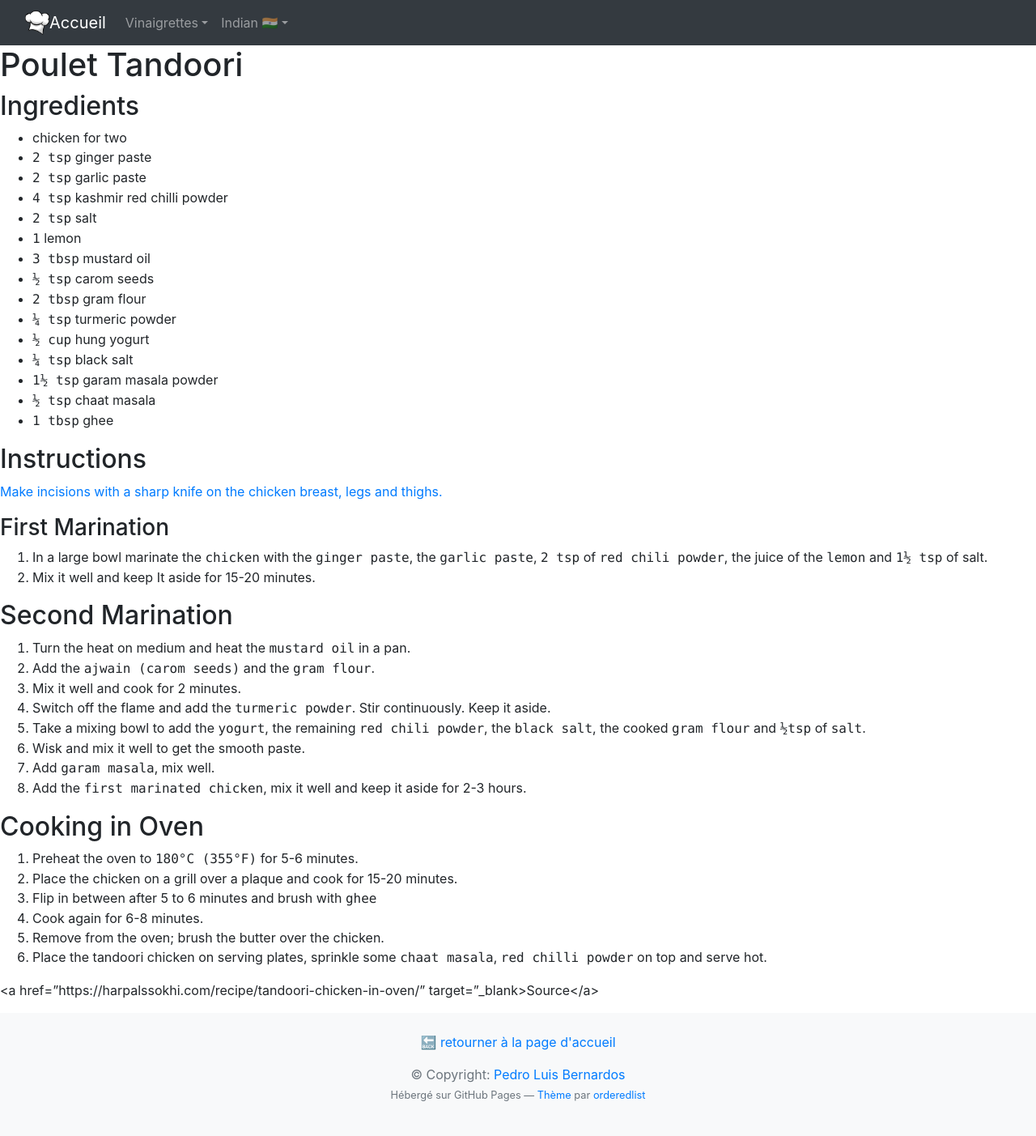
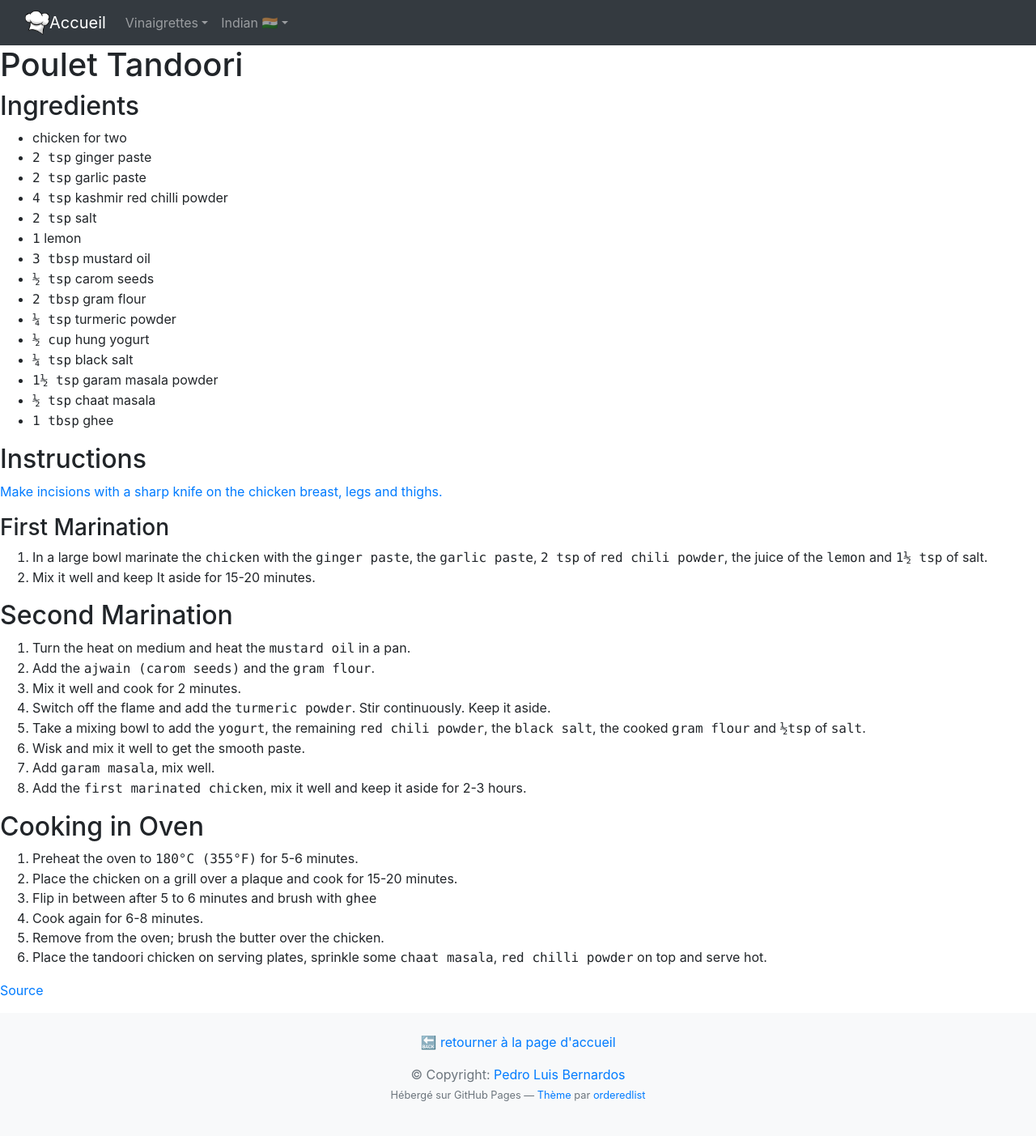
Before and after one commit to PedroLuisBernardos/Recipes, a Jekyll site: the page built from pages/Tandoori.md, in a window 1280 px wide. Shown: the whole page at 81% size. Built offline with Jekyll 4.4.1, drawn with Linux system fonts in a browser that asks for light colours; nearby versions of some CDN libraries; our own code applies the rules of GitHub Pages for plain Markdown files; a script that is not in the unit is left out.

Commit message:
forgot "

```diff
--- a/pages/Tandoori.md
+++ b/pages/Tandoori.md
@@ -47,4 +47,4 @@
 1. Remove from the oven; brush the butter over the chicken.
 1. Place the tandoori chicken on serving plates, sprinkle some <samp>chaat masala</samp>, <samp>red chilli powder</samp> on top and serve hot.
 
-<a href="https://harpalssokhi.com/recipe/tandoori-chicken-in-oven/" target="_blank>Source</a>
+<a href="https://harpalssokhi.com/recipe/tandoori-chicken-in-oven/" target="_blank">Source</a>
```
